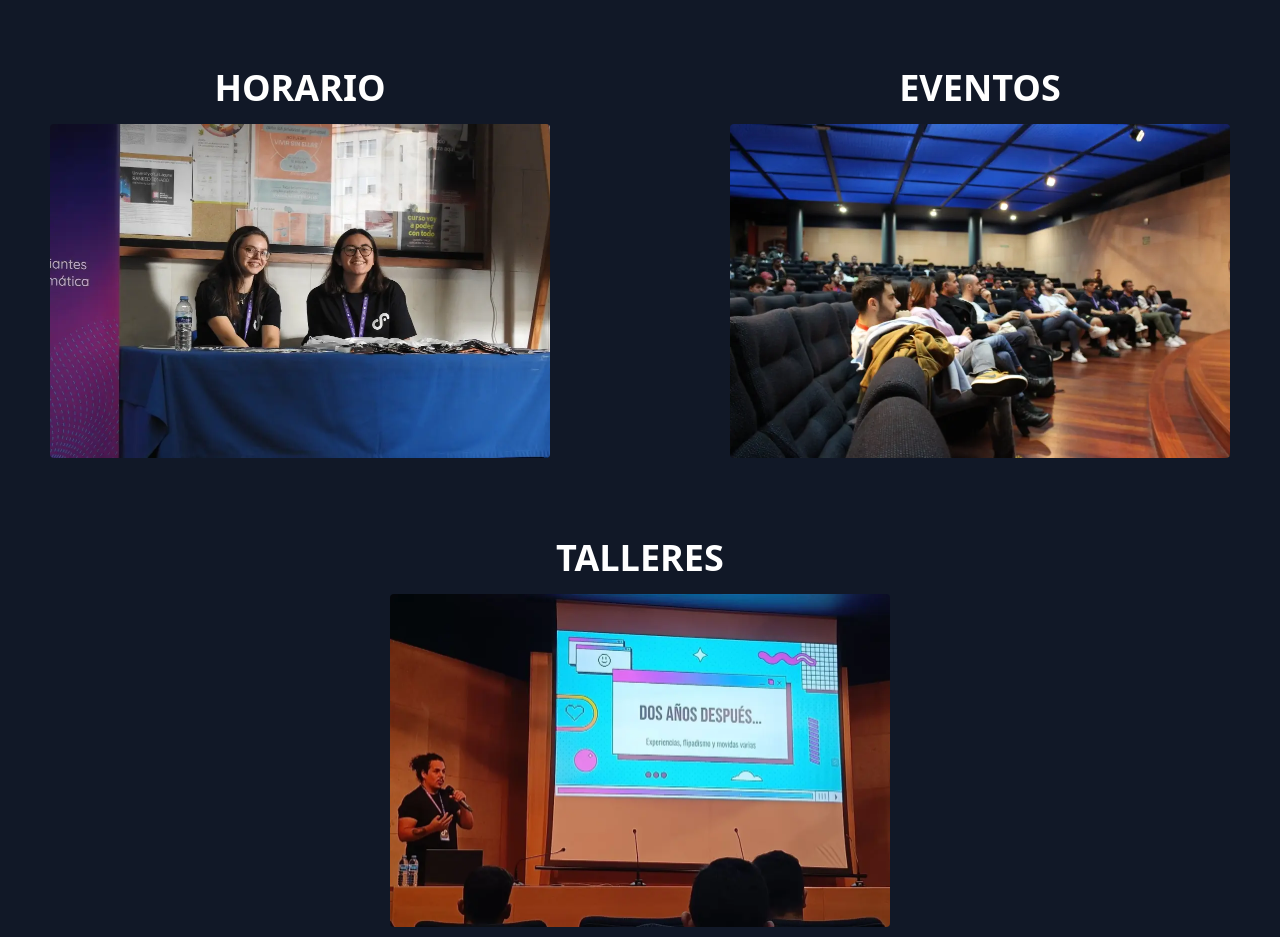
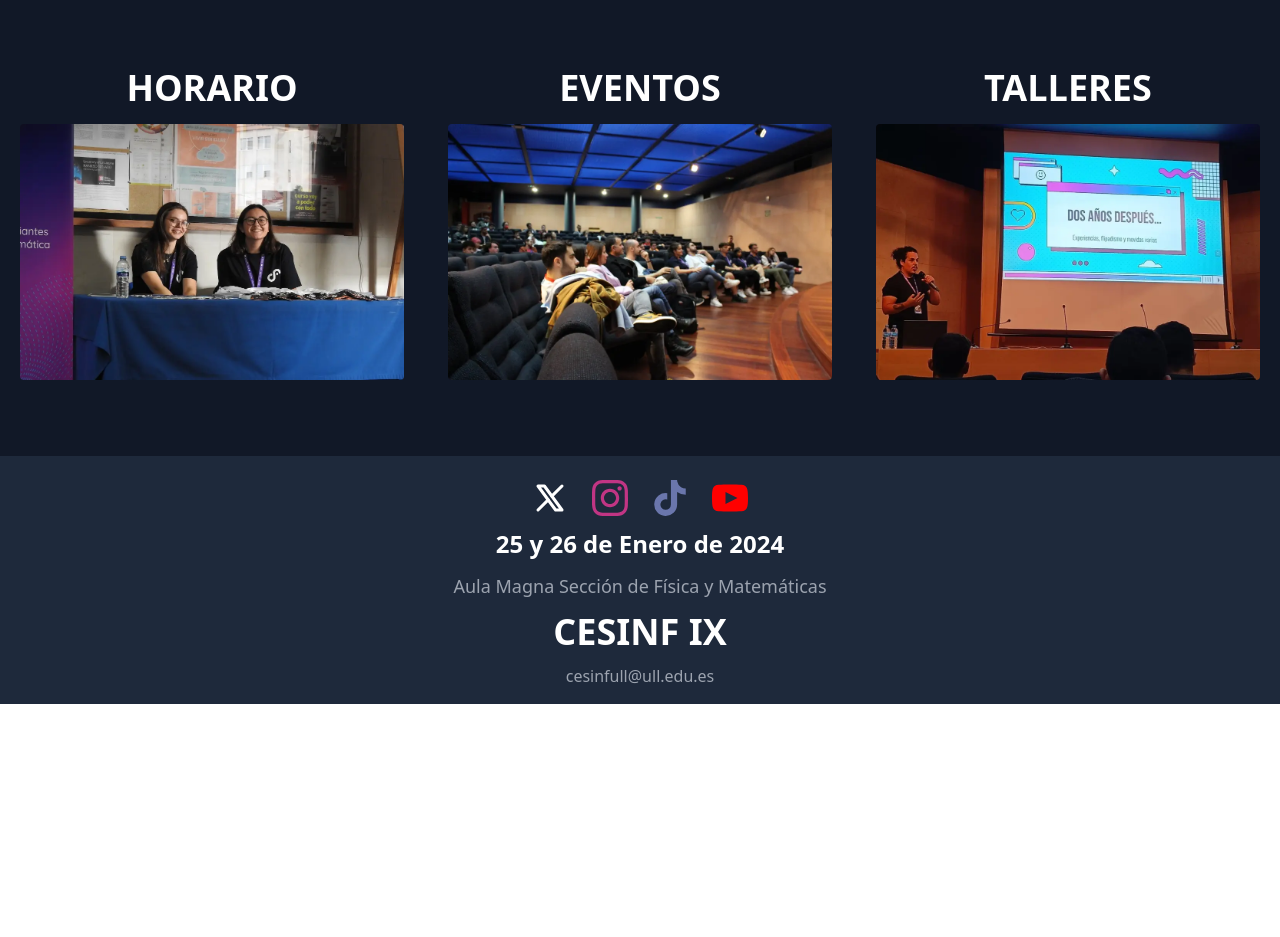
Before and after one commit to CESINFULL/cesinfull.com, a React (Vite) app: page / in a window 1280 px wide. Shown: the part 1860-2797 px from the top of the page. After the commit the page ends 2564 px from the top, so only its background shows below. Built offline with nearby package versions, Linux system fonts and the light colour scheme.

Commit message:
Refactor links section

```diff
--- a/src/components/MainPageLinks.tsx
+++ b/src/components/MainPageLinks.tsx
@@ -5,31 +5,40 @@ import imgTalleres from '../images/home_link_talleres.webp';
 export default function MainPageLinks() {
   return (
     <>
-      <article className="pb-14 grid grid-cols-1 lg:grid-cols-2 place-items-center gap-10 sm:gap-20">
-        <section>
-          <h3 className="text-4xl text-center font-bold pb-4">HORARIO</h3>
+      <article className="pb-14 flex flex-col items-center place-content-evenly lg:flex-row gap-6">
+        <a
+          href="/talleres-eventos"
+          className="hover:underline text-4xl text-center font-bold"
+        >
+          HORARIO
           <img
-            className="p-2 sm:p-0 sm:max-w-[400px] max-h-[300px] lg:max-w-[500px] lg:max-h-[400px] rounded"
+            className="mt-4 max-h-64 my-5 rounded"
             src={imgHorario}
             alt="Foto del horario"
           />
-        </section>
-        <section>
-          <h3 className="text-4xl text-center font-bold pb-4">EVENTOS</h3>
+        </a>
+        <a
+          href="/talleres-eventos"
+          className="hover:underline text-4xl text-center font-bold"
+        >
+          EVENTOS
           <img
-            className="p-2 sm:p-0 sm:max-w-[400px] max-h-[300px] lg:max-w-[500px] lg:max-h-[400px] rounded"
+            className="mt-4 max-h-64 my-5 rounded"
             src={imgEventos}
             alt="Foto del evento"
           />
-        </section>
-        <section className="lg:col-span-2">
-          <h3 className="text-4xl text-center font-bold pb-4">TALLERES</h3>
+        </a>
+        <a
+          href="/talleres-eventos"
+          className="hover:underline text-4xl text-center font-bold"
+        >
+          TALLERES
           <img
-            className="p-2 sm:p-0 sm:max-w-[400px] max-h-[300px] lg:max-w-[500px] lg:max-h-[400px] rounded"
+            className="mt-4 max-h-64 my-5 rounded"
             src={imgTalleres}
             alt="Foto del taller"
           />
-        </section>
+        </a>
       </article>
     </>
   );
```
